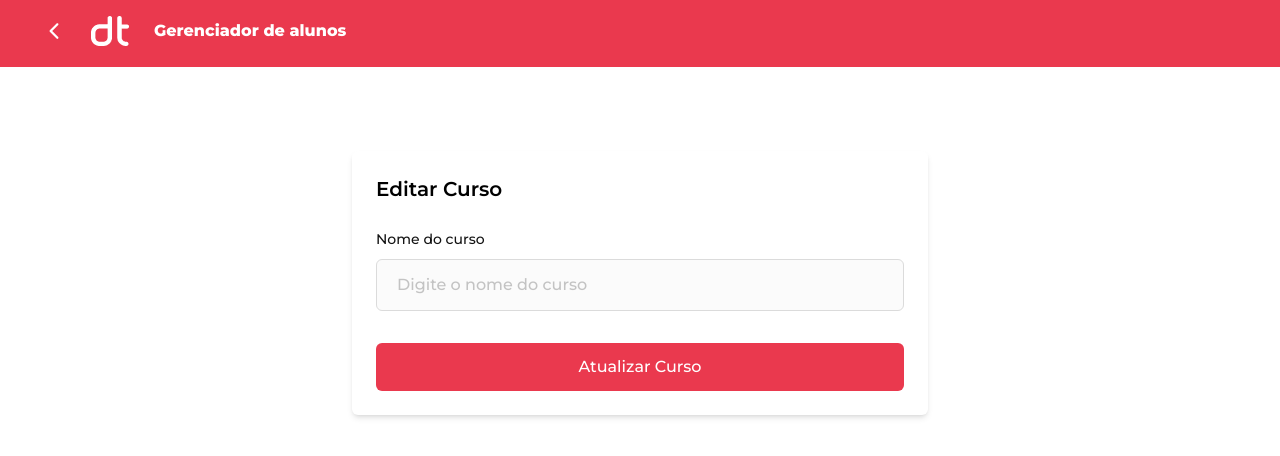
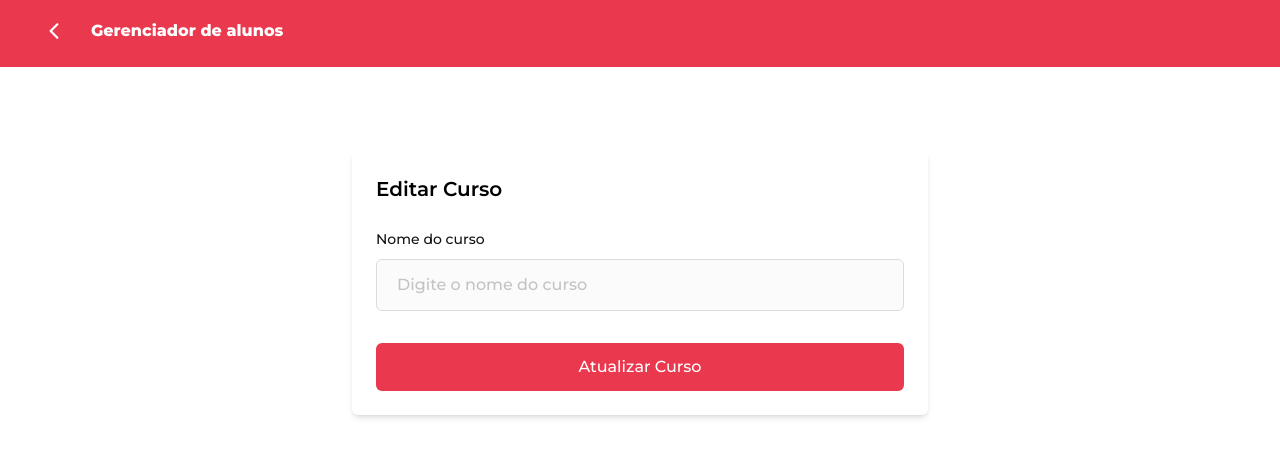
Before and after one commit to flaviare1s/gerenciador-alunos, a React (Vite) app in the folder client/: page /edicao-curso/1 in a window 1280 px wide. Shown: the top 456 px of the page. Built offline with nearby package versions, Linux system fonts and the light colour scheme; no server answers.

Commit message:
feat: add course name to header on update page for desktop screens

```diff
--- a/client/src/components/Header.jsx
+++ b/client/src/components/Header.jsx
@@ -26,6 +26,8 @@ export const Header = () => {
 
   const isRoot = location.pathname === "/alunos" || location.pathname === "/cursos";
   const isUpdateStudent = location.pathname.startsWith("/edicao-aluno/");
+  const isUpdateCourse = location.pathname.startsWith("/edicao-curso/");
+  const isUpdate = isUpdateStudent || isUpdateCourse;
 
   const handleDelete = async () => {
     if (pageData.onDelete) await pageData.onDelete();
@@ -49,7 +51,7 @@ export const Header = () => {
               <IoIosArrowBack className="text-white text-2xl" />
             </Link>
           )}
-          {!isUpdateStudent && (
+          {!isUpdate && (
             <Link to={isRoot ? location.pathname : "/"}>
               <div className="w-7 sm:w-[38px]">
                 <img className="w-full" src={logo} alt="Logo" />
@@ -59,7 +61,7 @@ export const Header = () => {
           <h1 className="text-white font-bold sm:font-extrabold tracking-[1%] leading-[30px] flex items-center gap-1 sm:gap-2 text-sm sm:text-base -ml-2.5 sm:ml-0 sm:-mr-2">
             {pageData.title}
           </h1>
-          {isUpdateStudent && pageData.subtitle && (
+          {isUpdate && pageData.subtitle && (
             <div className="hidden sm:flex items-center gap-4 text-white font-medium text-sm">
               <span>|</span>
               <span>{pageData.subtitle}</span>
--- a/client/src/pages/CourseForm.jsx
+++ b/client/src/pages/CourseForm.jsx
@@ -3,7 +3,8 @@ import { useForm } from "react-hook-form";
 import { useNavigate, useParams } from "react-router-dom";
 import toast from "react-hot-toast";
 import { InputField } from "../components/InputField";
-import { createCourse, getCourseById, updateCourse } from "../services/course";
+import { createCourse, getCourseById, updateCourse, deleteCourse } from "../services/course";
+import { usePage } from "../contexts/PageContext";
 
 /**
  * Página de formulário para criação e edição de cursos.
@@ -16,6 +17,7 @@ import { createCourse, getCourseById, updateCourse } from "../services/course";
 export const CourseForm = () => {
   const { id } = useParams();
   const navigate = useNavigate();
+  const { setPageData } = usePage();
   const [loading, setLoading] = useState(false);
 
   const {
@@ -31,13 +33,22 @@ export const CourseForm = () => {
       getCourseById(id)
         .then((course) => {
           setValue("name", course.name || "");
+          setPageData({
+            title: "Gerenciador de cursos",
+            subtitle: course.name,
+            onDelete: async () => {
+              await deleteCourse(id);
+              toast.success("Curso deletado com sucesso!");
+              navigate("/cursos");
+            },
+          });
         })
         .catch(() => {
           toast.error("Erro ao carregar curso");
         })
         .finally(() => setLoading(false));
     }
-  }, [id, setValue]);
+  }, [id, setValue, setPageData, navigate]);
 
   const onSubmit = async (data) => {
     try {
```
